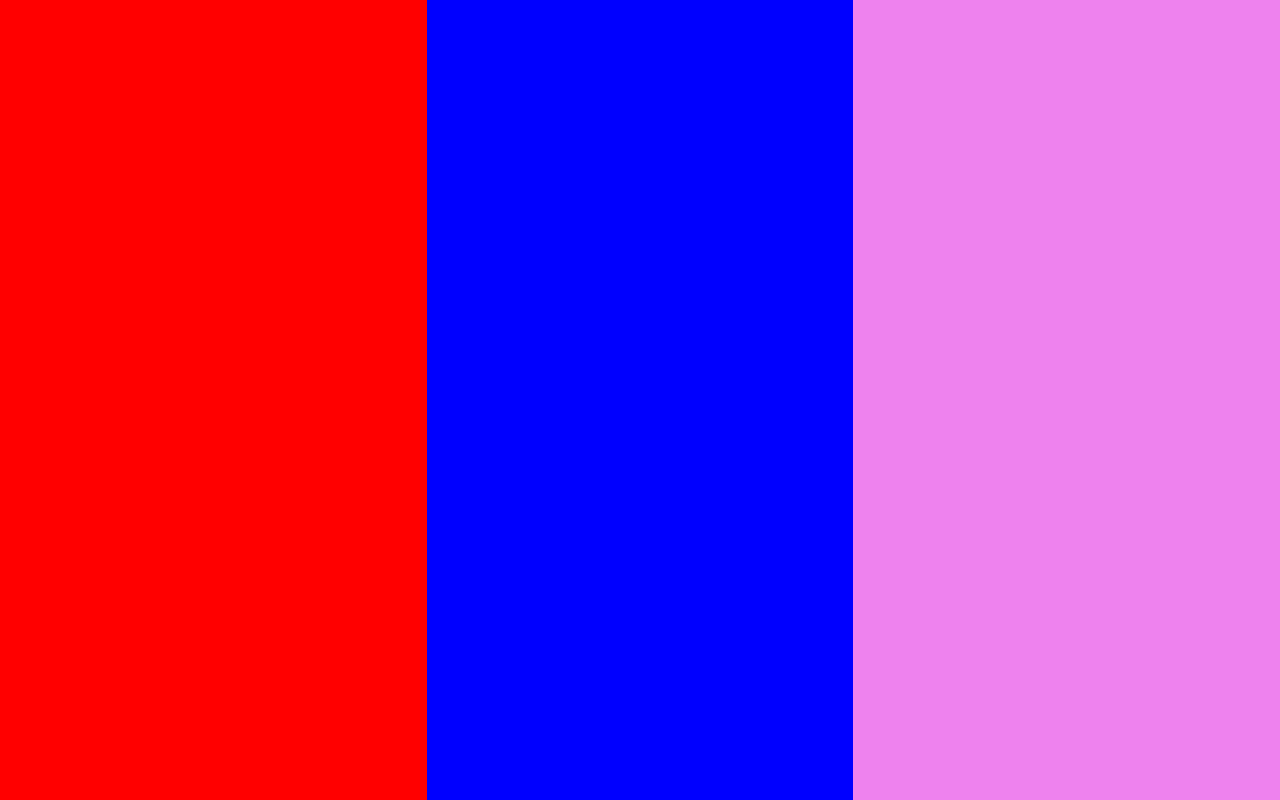
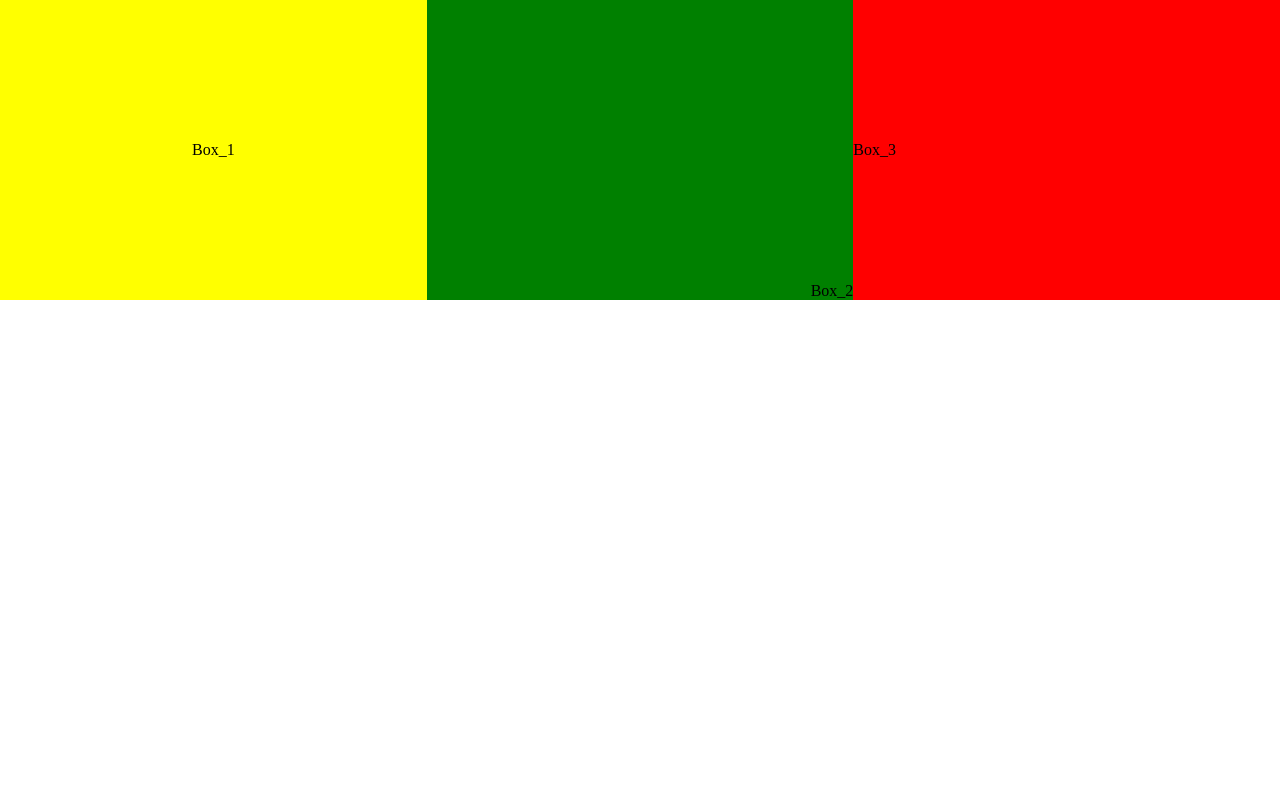
Before and after one commit to I-Am-Loki-14/second-webfoundation-flexbox, a plain HTML site: page index.html in a window 1280 px wide. Drawn offline with Linux system fonts and the light colour scheme.

Commit message:
Flex_box_index3

```diff
--- a/flex.css
+++ b/flex.css
@@ -7,20 +7,53 @@
 }
 .container{
     width: 100%;
-    height: 100vh;
+    /* height: 100vh; */
     background-color: cyan;
     display: flex;
+    /* flex-direction: row-reverse; */
+    /* flex-direction: column-reverse; */
+    /* flex-direction: column; */
+    flex-direction: row;
+    flex-wrap: wrap;
 }
 .box{
-    height: 100vh;
-    flex: 1;
+    height: 300px;
+    /* flex: 1; */
+    flex: 1 1 20rem;
+
 }
 .box1{
-    background-color: red;
+    background-color: yellow;
+    /* width: 300px;
+    order: 2; */
+    /* flex: 1; */
+    /* flex-basis: 800px; */
+    /* flex-grow: 1; */
+    /* flex-shrink: 1; */
+    display: flex;
+    justify-content: center;
+    align-items: center;
 }
 .box2 {
-    background-color: blue;
+    background-color:green;
+ /* flex: 3; */
+ /* order: 2; */
+/* flex-basis: 800px; */
+/* flex-grow: 1; */
+/* flex-shrink: 1; */
+display: flex;
+justify-content: end;
+align-items: end;
 }
 .box3 {
-    background-color: violet;
+    background-color: red;
+    /* width: 300px; */
+    /* flex: 1; */
+    /* order: 1; */
+    /* flex-basis: 800px; */
+    /* flex-grow: 1; */
+    /* flex-shrink: 1; */
+    display: flex;
+    justify-content: start;
+    align-items: center;
 }
--- a/index.html
+++ b/index.html
@@ -10,9 +10,9 @@
 
 <body>
     <div class="container">
-        <div class="box box1"></div>
-        <div class="box box2"></div>
-        <div class="box box3"></div>
+        <div class="box box1">Box_1</div>
+        <div class="box box2">Box_2</div>
+        <div class="box box3">Box_3</div>
     </div>
 </body>
 
--- /dev/null
+++ b/index2.css
@@ -0,0 +1,17 @@
+*{
+    padding: 0;
+    margin: 0;
+    list-style: none;
+    text-decoration: none;
+    box-sizing: border-box;
+}
+nav{
+    height: 150px;
+    background-color: orange;
+    display: flex;
+    align-items: center;
+    justify-content: space-around;
+    justify-content: space-evenly;
+    justify-content: space-between;
+
+}
--- /dev/null
+++ b/index3.css
@@ -0,0 +1,52 @@
+* {
+    padding: 0;
+    margin: 0;
+    list-style: none;
+    text-decoration: none;
+    box-sizing: border-box;
+}
+.container{
+    background-color: orchid;
+    width: 100%;
+    height: 100vh;
+    display: flex;
+    justify-content: center;
+    flex-wrap: wrap;
+    /* flex-direction: column; */
+}
+.navbar{
+    width: 100%;
+    height: 20%;
+    background-color: orange;
+}
+.main{
+    width: 100%;
+    height: 80%;
+    background-color: aqua;
+    display: flex;
+    flex-wrap: wrap;
+}
+
+.main_l{
+    /* flex-basis: 500px; */
+    flex: 1;
+    flex-basis:100px;
+    background-color: yellow;
+}
+.main_m {
+    /* flex-basis: 500px; */
+    flex: 3;
+    background-color: blueviolet;
+    flex-basis: 500px;
+}
+.main_r {
+    /* flex-basis: 500px; */
+    flex: 1;
+    background-color: khaki;
+    flex-basis: 100px;
+}
+.footer {
+    background-color: green;
+    width: 100%;
+    height:20%;
+}
```
Also changed, not shown: index2.html (added, +23 -0 lines), index3.html (added, +29 -0 lines).
